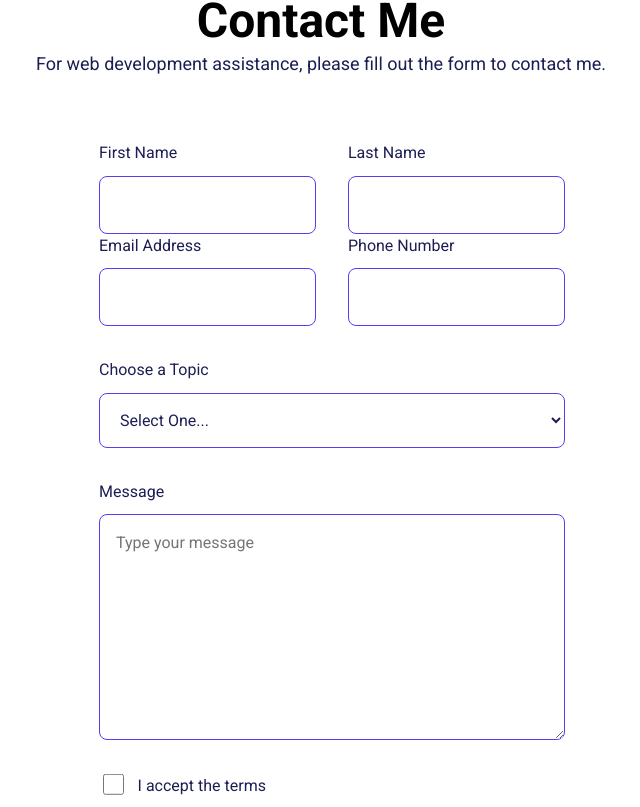
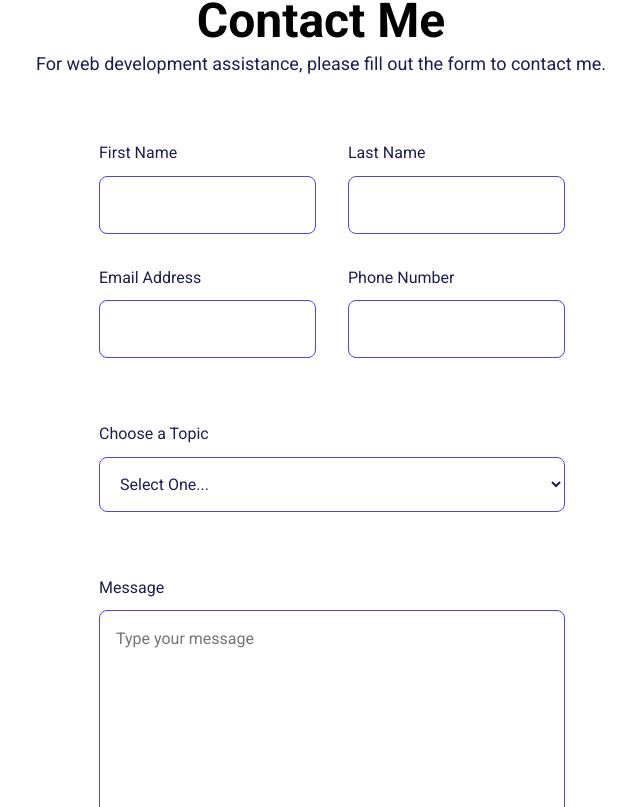
Before and after one commit to gaoleiccie/Test, a React (Vite) app: page / in a window 1280 px wide. Shown: the part 4833-5640 px from the top of the page, without its empty margins (319-959 px from the left). Built offline with nearby package versions, Linux system fonts and the light colour scheme.

Commit message:
update input component and add input validation

```diff
--- a/src/Pages/Achievements/Achievements.jsx
+++ b/src/Pages/Achievements/Achievements.jsx
@@ -15,7 +15,10 @@ export default function Achievements() {
       <div className={classes["achievements-section__container"]}>
         {data?.achievements?.map((achievement) => {
           return (
-            <div className={classes["achievements-section__card"]}>
+            <div
+              key={achievement.id}
+              className={classes["achievements-section__card"]}
+            >
               <div className={classes["achievements-section__card-content"]}>
                 <h3 className={sharedClasses["portflio-section__card-title"]}>
                   {achievement.title}
--- a/src/Pages/ContactMe/ContactMe.jsx
+++ b/src/Pages/ContactMe/ContactMe.jsx
@@ -1,5 +1,7 @@
 import Button from "../../components/Button/Button";
 import classes from "./ContactMe.module.css";
+import inputFieldStyles from "../../components/InputField/InputField.module.css";
+import InputFiled from "../../components/InputField/InputField";
 
 export default function ContactMe() {
   return (
@@ -14,67 +16,19 @@ export default function ContactMe() {
       </div>
       <form action="" className={classes["contactme-section__form"]}>
         <div className={classes["contactme-section__form-container"]}>
-          <label
-            htmlFor="first-name"
-            className={classes["contactme-section__form-label"]}
-          >
-            <span className="text-md">First Name</span>
-            <input
-              type="text"
-              className={`text-md ${classes["contactme-section__form-input"]}`}
-              name="first-name"
-              id="first-name"
-              required
-            />
-          </label>
-          <label
-            htmlFor="last-name"
-            className={classes["contactme-section__form-label"]}
-          >
-            <span className="text-md">Last Name</span>
-            <input
-              type="text"
-              className={`text-md ${classes["contactme-section__form-input"]}`}
-              name="last-name"
-              id="last-name"
-              required
-            />
-          </label>
-          <label
-            htmlFor="email-address"
-            className={classes["contactme-section__form-label"]}
-          >
-            <span className="text-md">Email Address</span>
-            <input
-              type="text"
-              className={`text-md ${classes["contactme-section__form-input"]}`}
-              name="email-Address"
-              id="Emaill-Address"
-              required
-            />
-          </label>
-          <label
-            htmlFor="phone-number"
-            className={classes["contactme-section__form-label"]}
-          >
-            <span className="text-md">Phone Number</span>
-            <input
-              type="text"
-              className={`text-md ${classes["contactme-section__form-input"]}`}
-              name="phone-number"
-              id="phone-number"
-              required
-            />
-          </label>
+          <InputFiled label="First Name" type="text" id="first-name" />
+          <InputFiled label="Last Name" type="text" id="last-name" />
+          <InputFiled label="Email Address" type="email" id="email-address" />
+          <InputFiled label="Phone Number" type="tel" id="phone number" />
         </div>
         <label
           htmlFor="choose-topic"
-          className={classes["contactme-section__form-label"]}
+          className={inputFieldStyles["contactme-section__form-label"]}
         >
           <span className="text-md">Choose a Topic</span>
           <select
             id="choose-topic"
-            className={`text-md ${classes["contactme-section__form-input"]}`}
+            className={`text-md ${inputFieldStyles["contactme-section__form-input"]}`}
           >
             <option>Select One...</option>
             <option>Item 1</option>
@@ -84,12 +38,12 @@ export default function ContactMe() {
         </label>
         <label
           htmlFor="messasge"
-          className={classes["contactme-section__form-label"]}
+          className={inputFieldStyles["contactme-section__form-label"]}
         >
           <span className="text-md">Message</span>
           <textarea
             type="text"
-            className={`text-md ${classes["contactme-section__form-input"]}`}
+            className={`text-md ${inputFieldStyles["contactme-section__form-input"]}`}
             id="phone-number"
             rows="8"
             placeholder="Type your message"
@@ -101,7 +55,7 @@ export default function ContactMe() {
         >
           <input
             type="checkbox"
-            className={`text-md ${classes["contactme-section__form-input"]}`}
+            className={`text-md ${inputFieldStyles["contactme-section__form-input"]}`}
             name="checkbox"
             id="checkbox"
             required
--- a/src/Pages/ContactMe/ContactMe.module.css
+++ b/src/Pages/ContactMe/ContactMe.module.css
@@ -23,25 +23,6 @@
     grid-row: 2rem;
 }
 
-.contactme-section__form-label {
-    display: flex;
-    flex-direction: column;
-    align-items: flex-start;
-    gap: 0.6625rem;
-    flex: 1 0 0;
-    width: 100%;
-}
-
-.contactme-section__form-input {
-    display: flex;
-    font-family: "Roboto";
-    padding: 1rem;
-    align-items: center;
-    align-self: stretch;
-    border-radius: 8px;
-    border: 1.333px solid var(--primary);
-    background: var(--white);
-}
 
 .contactme-section__form-checkbox {
     display: flex;
--- a/src/components/Footer/Footer.module.css
+++ b/src/components/Footer/Footer.module.css
@@ -43,7 +43,6 @@
 }
 
 .divider {
-  /* margin: 106px 0 42.67px; */
   height: 1.333px;
   width: 100%;
   background: rgba(40, 41, 56, 0.55);
--- /dev/null
+++ b/src/components/InputField/InputField.jsx
@@ -0,0 +1,58 @@
+import React, { useState } from "react";
+import classes from "./InputField.module.css";
+import {
+  validateName,
+  validatePhoneNumber,
+  validateEmail,
+} from "../../utils/utility";
+
+export default function InputFiled({ label, id, type }) {
+  const [value, setValue] = useState("");
+  const [error, setError] = useState("");
+
+  function handleChange(event) {
+    setValue(event.target.value);
+    validateInput(event.target.value);
+  }
+
+  function handleBlur(event) {
+    const { value } = event.target;
+    validateInput(value);
+  }
+
+  function validateInput(value) {
+    let isValid = false;
+    switch (type) {
+      case "text":
+        isValid = validateName(value);
+        break;
+      case "email":
+        isValid = validateEmail(value);
+        break;
+      case "tel":
+        isValid = validatePhoneNumber(value);
+        break;
+      default:
+        isValid = true;
+    }
+    setError(isValid ? "" : "Please enter validate value");
+  }
+
+  return (
+    <label htmlFor={id} className={classes["contactme-section__form-label"]}>
+      <span className="text-md">{label}</span>
+      <input
+        type={type}
+        className={`text-md ${classes["contactme-section__form-input"]}`}
+        name={id}
+        id={id}
+        onChange={handleChange}
+        onBlur={handleBlur}
+        required
+      />
+      {error && (
+        <p className={classes["contactme-section__form-error"]}>{error}</p>
+      )}
+    </label>
+  );
+}
--- /dev/null
+++ b/src/components/InputField/InputField.module.css
@@ -0,0 +1,28 @@
+.contactme-section__form-error {
+    font-size: 14px;
+    color: red;
+    /* display: none; */
+
+}
+
+.contactme-section__form-label {
+  display: flex;
+  flex-direction: column;
+  align-items: flex-start;
+  gap: 0.6625rem;
+  flex: 1 0 0;
+  width: 100%;
+  padding-bottom: 2rem;
+}
+
+.contactme-section__form-input {
+  display: flex;
+  font-family: "Roboto";
+  padding: 1rem;
+  align-items: center;
+  align-self: stretch;
+  border-radius: 8px;
+  border: 1px solid var(--primary);
+  background: var(--white);
+  -webkit-tap-highlight-color: transparent;
+}
--- /dev/null
+++ b/src/utils/utility.js
@@ -0,0 +1,14 @@
+export function validateName(name) {
+  const regex = /^[a-zA-Z\s-]+$/;
+  return regex.test(name);
+}
+
+export function validatePhoneNumber(phoneNumber) {
+  const regex = /^\+?[1-9]\d{1,14}$/;
+  return regex.test(phoneNumber);
+}
+
+export function validateEmail(email) {
+  const regex = /^[a-zA-Z0-9._-]+@[a-zA-Z0-9.-]+\.[a-zA-Z]{2,6}$/;
+  return regex.test(email)
+}
```
